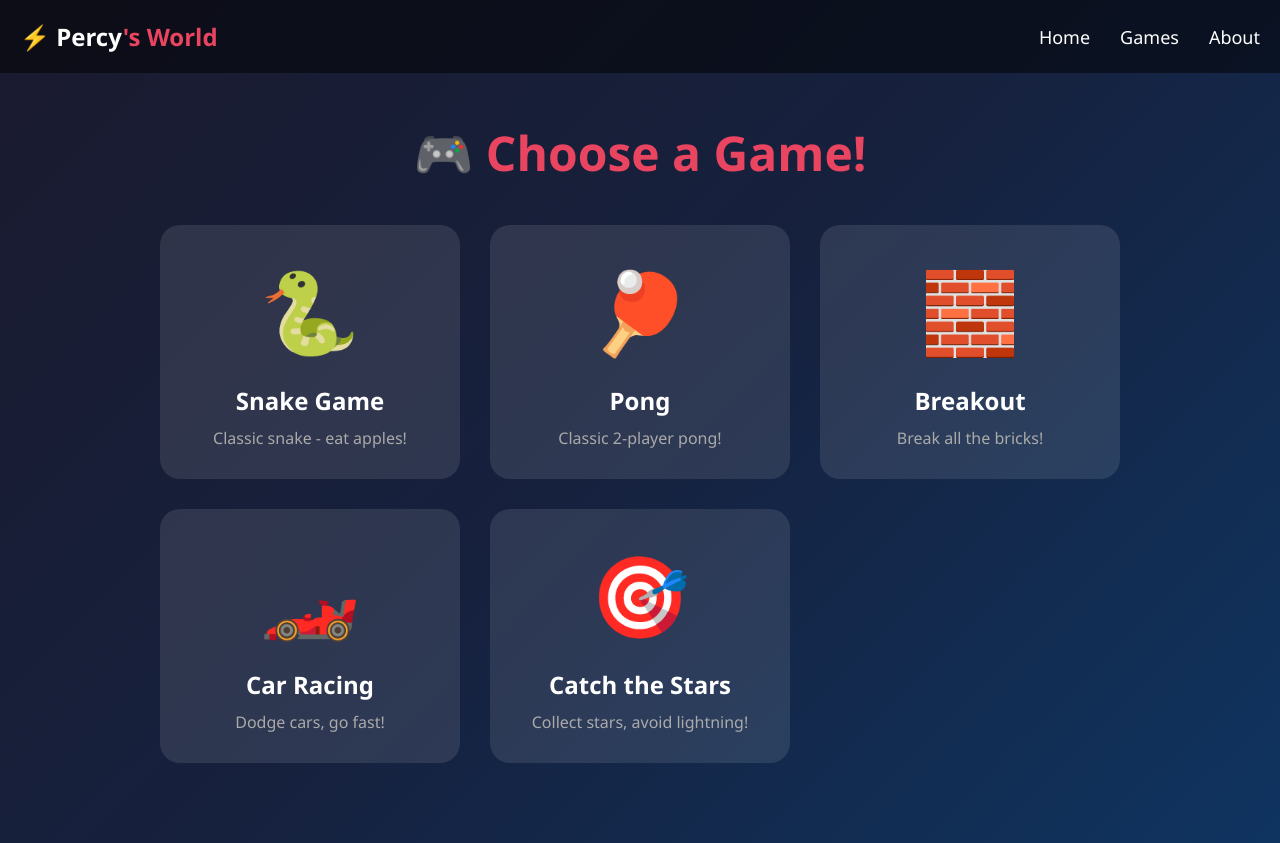
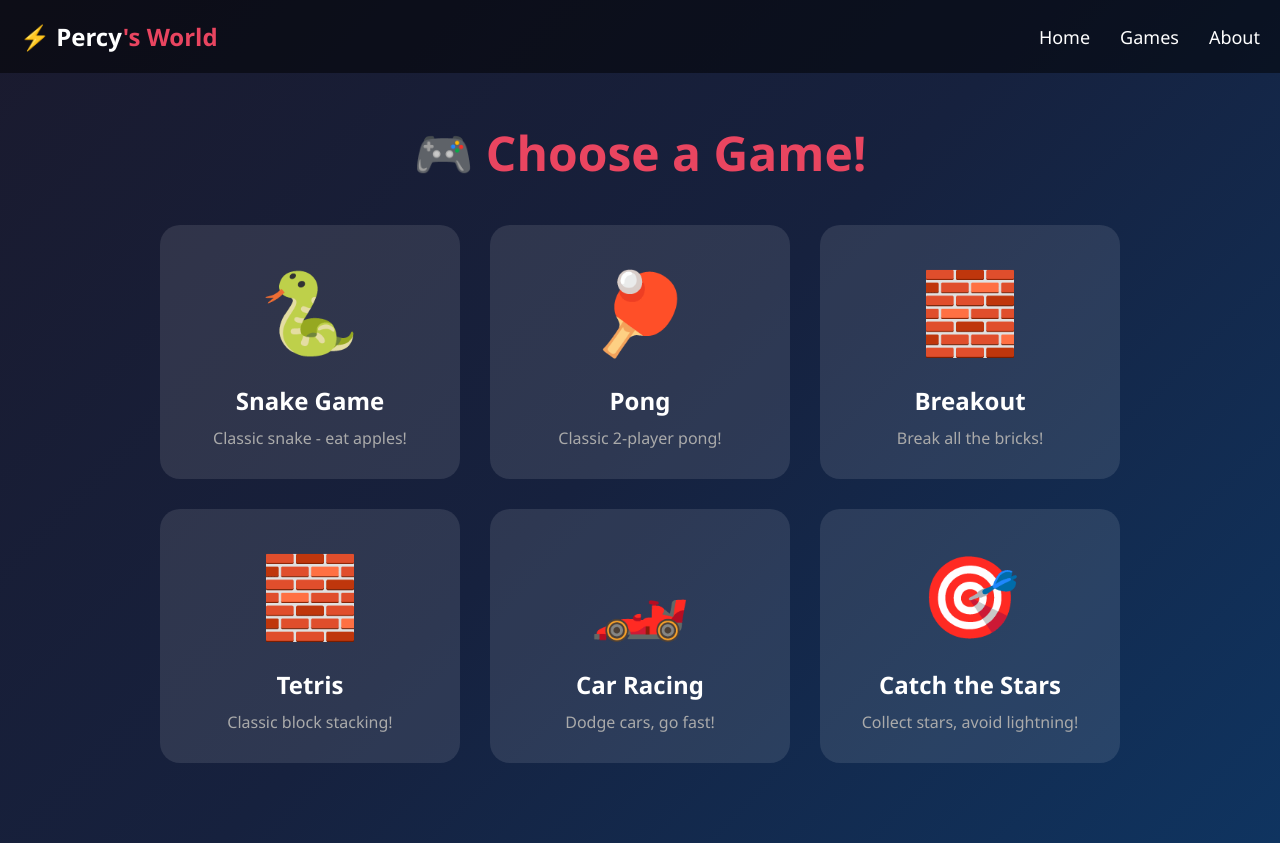
Before and after one commit to ChrisBeast67/percy-website, a plain HTML site: page games.html in a window 1280 px wide. Drawn offline with Linux system fonts and the light colour scheme.

Commit message:
Added Tetris game

```diff
--- a/games.html
+++ b/games.html
@@ -179,6 +179,12 @@
                     <p>Break all the bricks!</p>
                 </a>
 
+                <a href="games/tetris.html" target="_blank" class="game-card">
+                    <div class="game-icon">🧱</div>
+                    <h3>Tetris</h3>
+                    <p>Classic block stacking!</p>
+                </a>
+
                 <a href="games/racing.html" target="_blank" class="game-card">
                     <div class="game-icon">🏎️</div>
                     <h3>Car Racing</h3>
```
